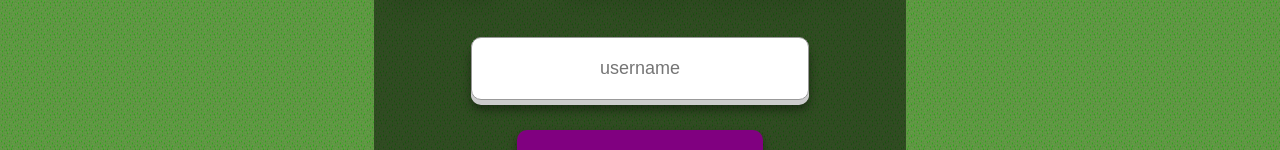
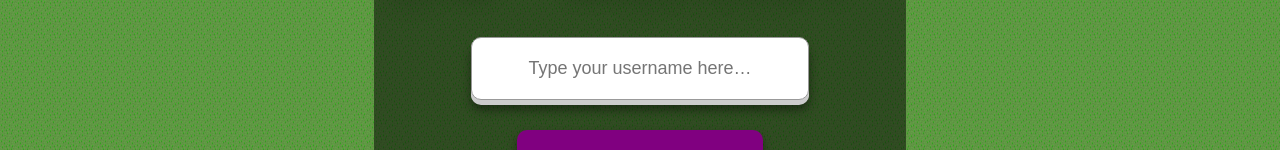
Before and after one commit to mrzmyr/game-bomberman, a website: page client/index.html in a window 1280 px wide. Shown: the part 284-434 px from the top of the page. Drawn offline with nearby package versions, Linux system fonts and the light colour scheme; no server answers; files whose address does not match are found by name.

Commit message:
change username placeholder

```diff
--- a/client/index.html
+++ b/client/index.html
@@ -29,7 +29,7 @@
       <canvas id="canvasBg" width="240" height="240"></canvas>
 
       <form id="join-form">
-        <input type="text" required autofocus placeholder="username" id="username">
+        <input type="text" required autofocus placeholder="Type your username here…" id="username">
         <button id="join">Join</button>
       </form>
 
```
